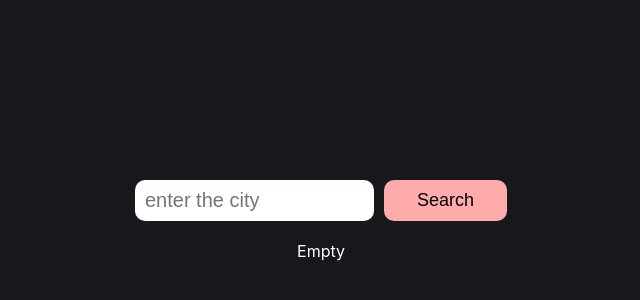
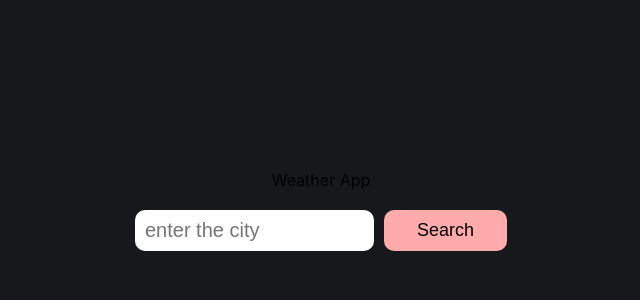
Before and after one commit to bodyaTrachuk/WeatherApp, a React (Create React App) app in the folder WeatherApp/: page / in a window 1280 px wide. Shown: the part 180-480 px from the top of the page, without its empty margins (319-959 px from the left). Built offline with nearby package versions, Linux system fonts and the light colour scheme.

Commit message:
Update App.tsx

```diff
--- a/WeatherApp/src/App.tsx
+++ b/WeatherApp/src/App.tsx
@@ -26,6 +26,7 @@ function App() {
 
   return (
     <div className='App'>
+      <p className="title">Weather App</p>
       <div className='inputs'>
         <input
           type='text'
@@ -36,7 +37,7 @@ function App() {
       </div>
 
       {typeof weatherInfo === "undefined" ? (
-        <div className='condition'>Empty</div>
+        <div></div>
       ) : (
         <div className='condition'>
           <div className='condition group_one'>
```
